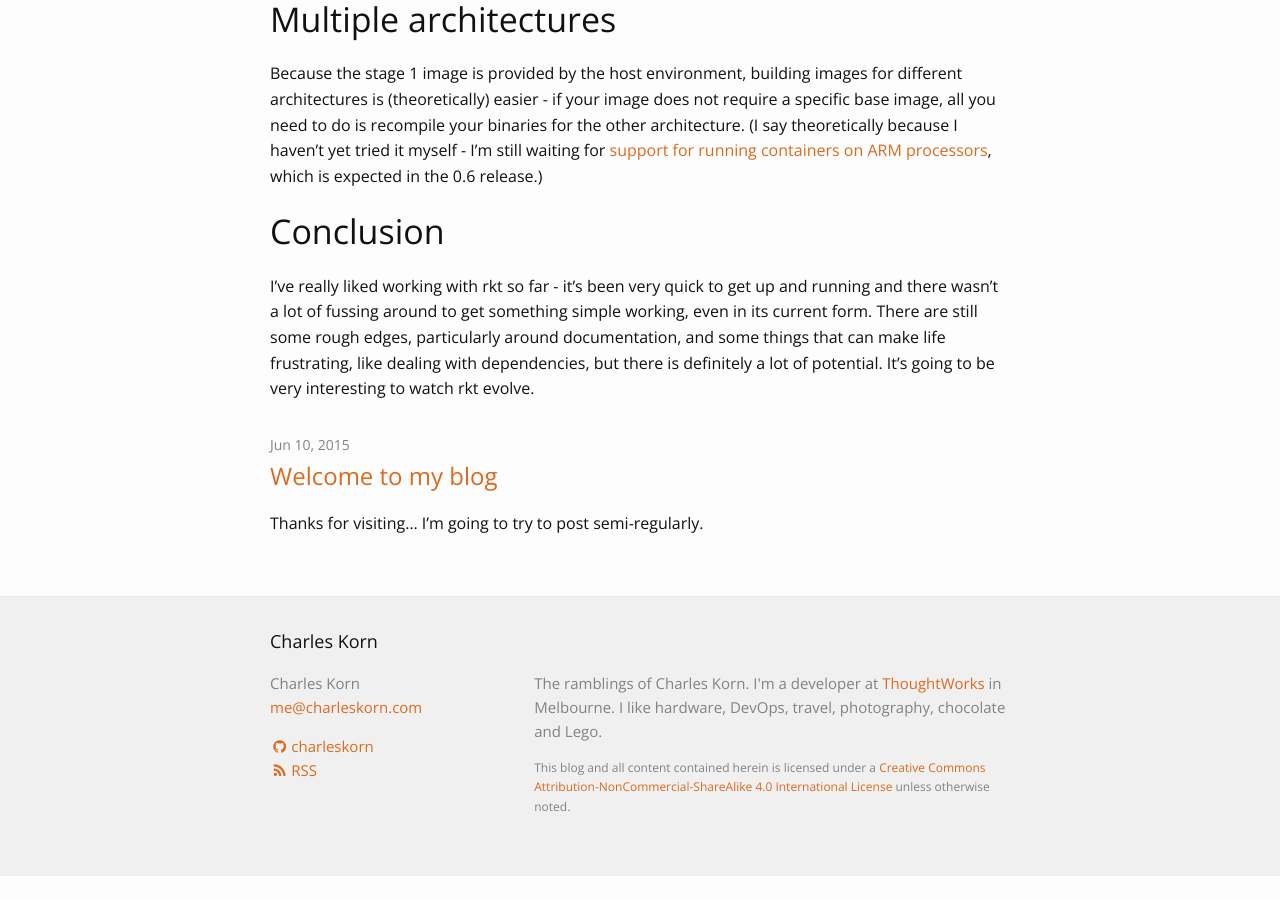
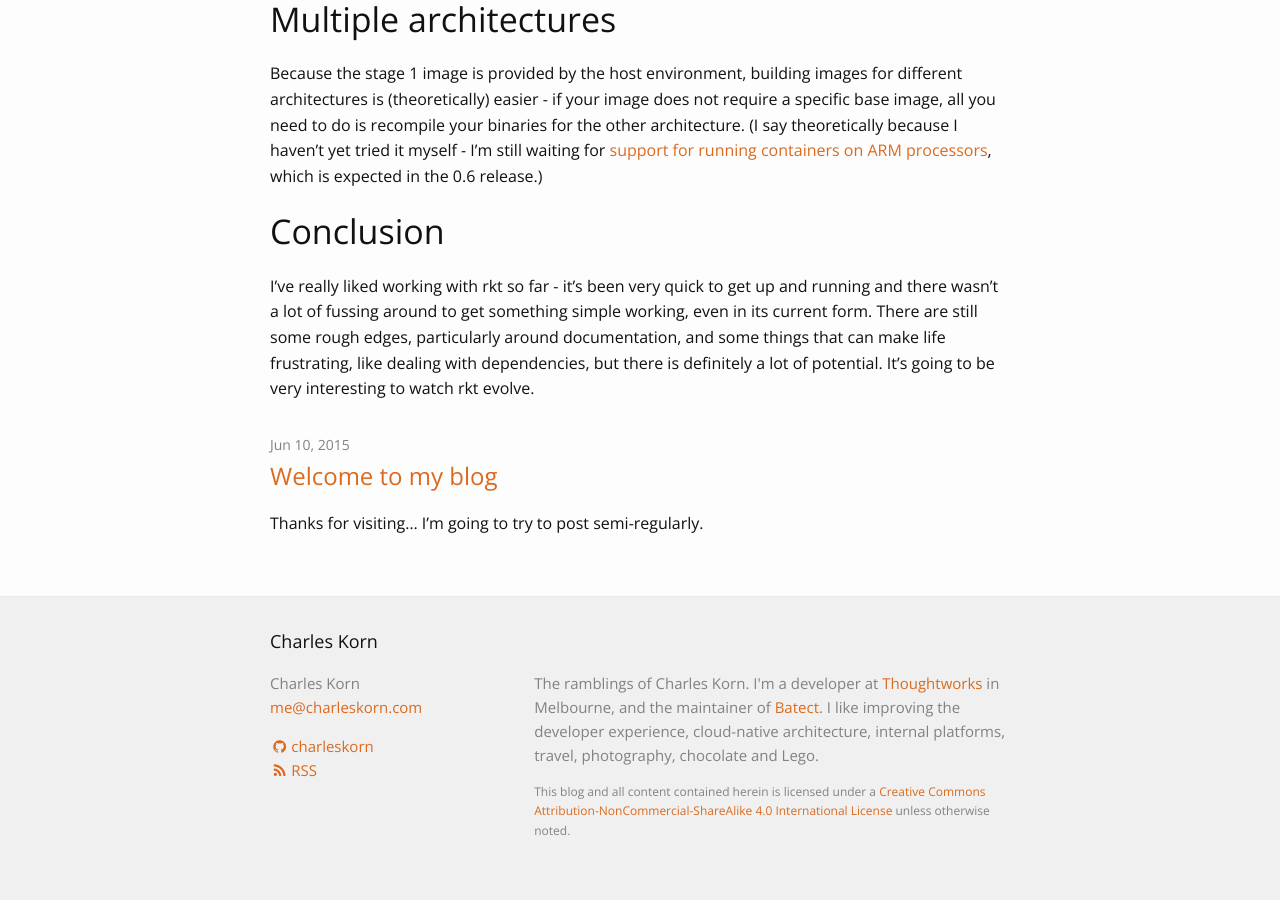
Before and after one commit to charleskorn/charleskorn.github.io, a Jekyll site: the page built from index.html, in a window 1280 px wide and 900 px high, scrolled down 28866 px. Built offline with Jekyll 4.4.1, drawn with Linux system fonts in a browser that asks for light colours; nearby versions of some CDN libraries; before the commit the page ends 29742 px from its top, so only the background shows below that; some of the changed text lies outside the part shown.

Commit message:
Update configuration with new bio, no duplication and new name for deprecated config option.

```diff
--- a/_config.yml
+++ b/_config.yml
@@ -4,8 +4,8 @@ name: Charles Korn
 email: me@charleskorn.com
 description: >
   The ramblings of Charles Korn.
-  I'm a developer at <a href="http://www.thoughtworks.com/">ThoughtWorks</a> in Melbourne.
-  I like hardware, DevOps, travel, photography, chocolate and Lego.
+  I'm a developer at <a href="https://www.thoughtworks.com/">Thoughtworks</a> in Melbourne, and the maintainer of <a href="https://batect.dev">Batect</a>.
+  I like improving the developer experience, cloud-native architecture, internal platforms, travel, photography, chocolate and Lego.
 baseurl: ""
 url: "https://charleskorn.com"
 github_username: charleskorn
@@ -24,7 +24,7 @@ exclude:
   - vendor
 timezone: Australia/Melbourne
 
-gems:
+plugins:
   - jekyll-sitemap
   - jekyll-feed
   - jemoji
@@ -33,4 +33,3 @@ gems:
 
 # Build settings
 markdown: kramdown
-timezone: '+1000'
```
